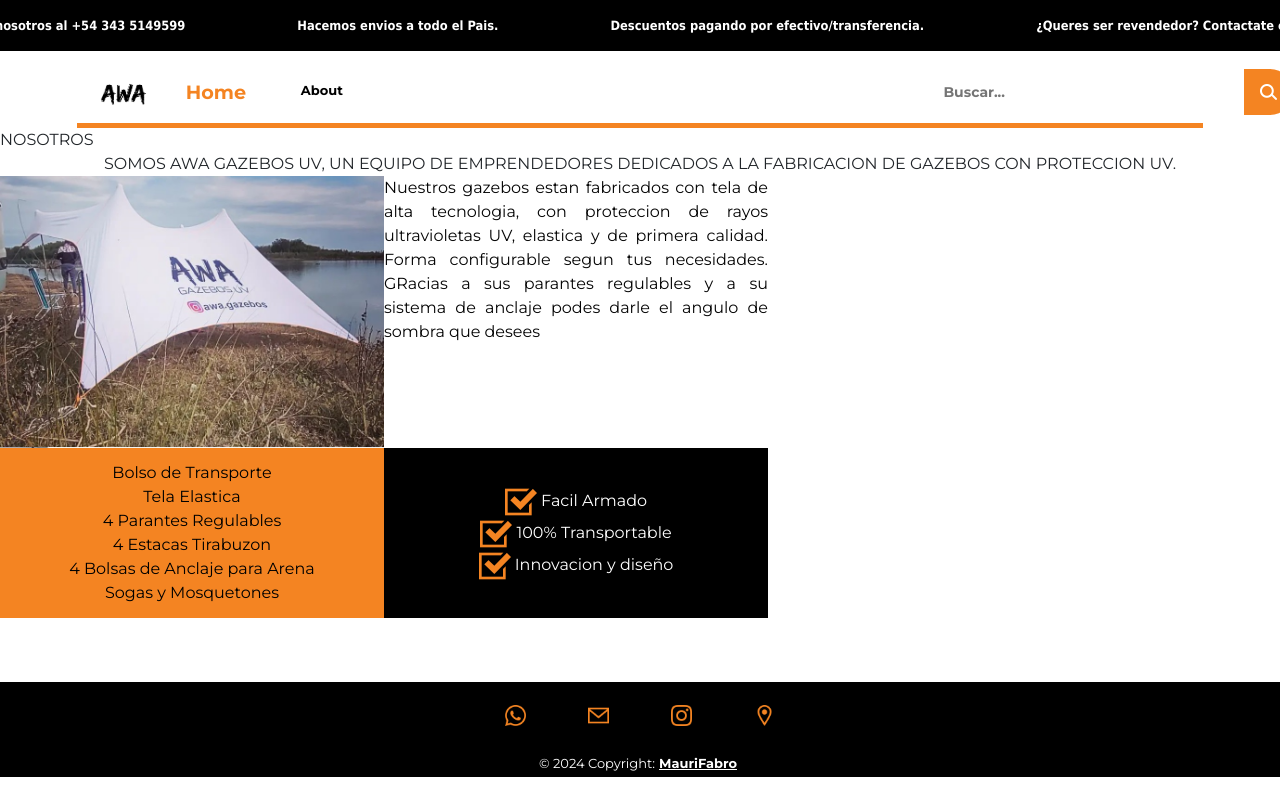
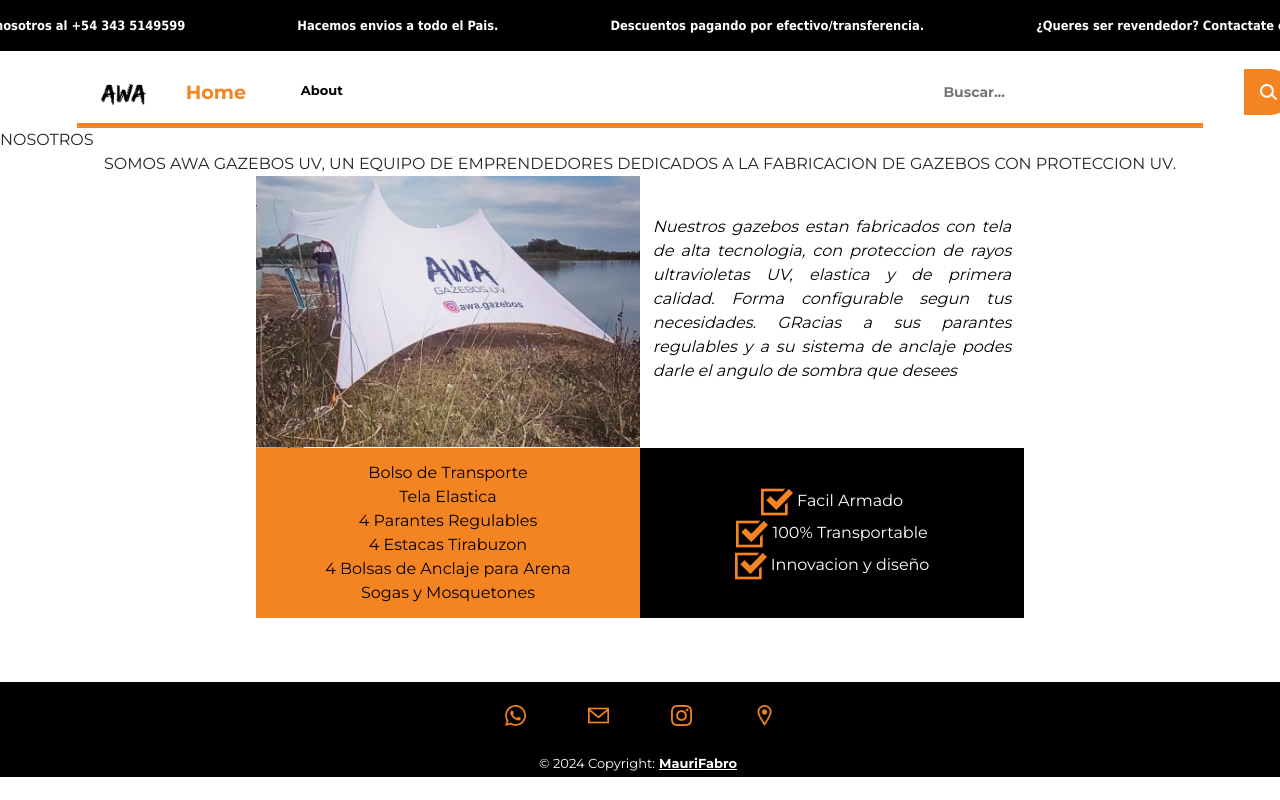
Before and after one commit to mauriruf32/awa.gazebos, a React (Create React App) app in the folder client/: page /about in a window 1280 px wide. Built offline with nearby package versions, Linux system fonts and the light colour scheme; no server answers.

Commit message:
about page2

```diff
--- a/client/src/Views/About/About.css
+++ b/client/src/Views/About/About.css
@@ -39,11 +39,13 @@
 }
 
 .columna1 {
+    justify-content: center;
     display: flex;
     flex-direction: row;
 }
 
 .columna2 {
+    justify-content: center;
     display: flex;
     flex-direction: row;
 }
@@ -55,5 +57,9 @@
     background-color: white;
     color: #050505;
     text-align: justify;
-
+    font-style: italic;
+    padding-top: 3%;
+    padding-bottom: 1%;
+    padding-left: 1%;
+    padding-right: 1%;
 }
```
